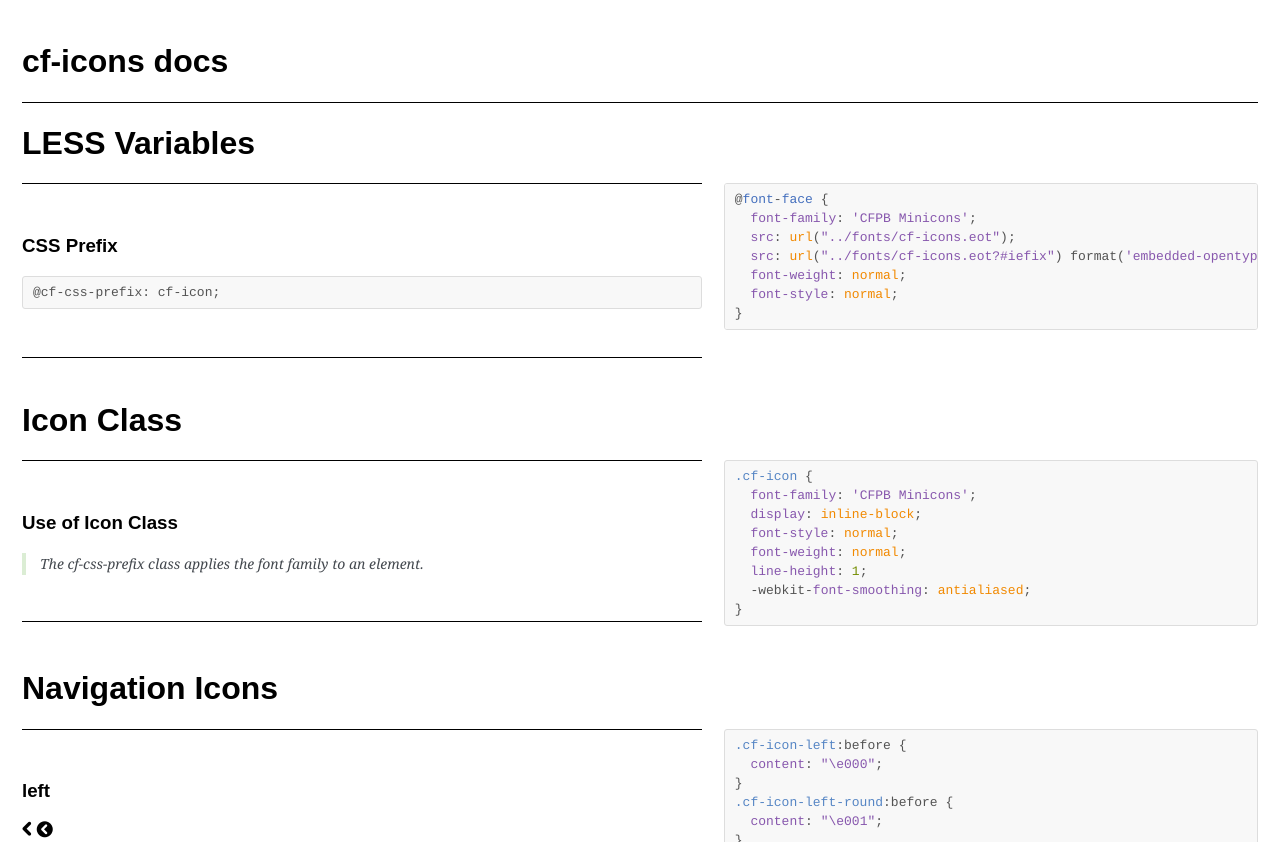
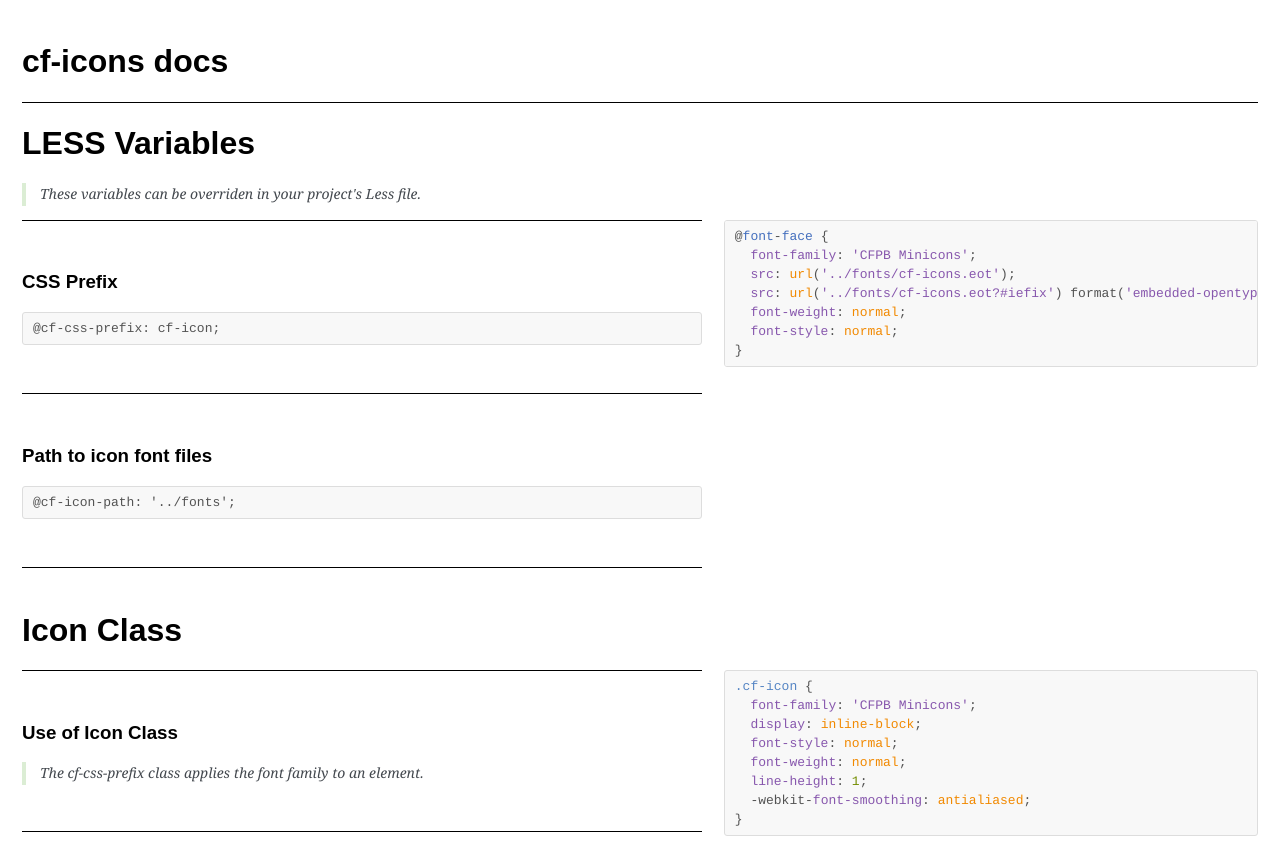
Before and after one commit to cfpb/cf-icons, a website: page docs/index.html in a window 1280 px wide. Shown: the top 842 px of the page. Drawn offline with Linux system fonts and the light colour scheme.

Commit message:
Adds @cf-icon-path variable to allow for easily changing the path to the font files.

```diff
--- a/Gruntfile.js
+++ b/Gruntfile.js
@@ -92,6 +92,6 @@ module.exports = function(grunt) {
    * Create custom task aliases for our component build workflow.
    */
   grunt.registerTask('vendor', ['bower', 'copy:component_assets', 'copy:docs_assets', 'concat:main']);
-  grunt.registerTask('default', ['concat:main', 'less', 'string-replace', 'autoprefixer', 'copy:docs', 'topdoc']);
+  grunt.registerTask('default', ['concat:main', 'less', 'autoprefixer', 'copy:docs', 'topdoc']);
 
 };
--- a/docs/index.html
+++ b/docs/index.html
@@ -17,6 +17,9 @@
       <ul class="demo-component-list">
         <li id="less-variables" class="demo-component-list_item wrapper">
           <h1 class="demo-component-list_header">LESS Variables</h1>
+          <ul class="demo_notes">
+            <li>These variables can be overriden in your project's Less file.</li>
+          </ul>
           <ul class="demo-pattern-list">
             <li class="demo-pattern-list_item">
               <header class="demo-pattern-list_header">
@@ -28,12 +31,22 @@
                 </ul>
               </header>
             </li>
+            <li class="demo-pattern-list_item">
+              <header class="demo-pattern-list_header">
+                <h3>Path to icon font files</h3>
+                <ul class="demo_codenotes">
+                  <li>
+                    <pre class="code"><code>@cf-icon-path: '../fonts';</code></pre>
+                  </li>
+                </ul>
+              </header>
+            </li>
           </ul>
           <div class="demo-pattern-css">
             <pre class="css"><code data-language="css">@font-face {
   font-family: 'CFPB Minicons';
-  src: url(&quot;../fonts/cf-icons.eot&quot;);
-  src: url(&quot;../fonts/cf-icons.eot?#iefix&quot;) format('embedded-opentype'), url(&quot;../fonts/cf-icons.woff&quot;) format('woff'), url(&quot;../fonts/cf-icons.ttf&quot;) format('truetype'), url(&quot;../fonts/cf-icons.svg&quot;) format('svg');
+  src: url('../fonts/cf-icons.eot');
+  src: url('../fonts/cf-icons.eot?#iefix') format('embedded-opentype'), url('../fonts/cf-icons.woff') format('woff'), url('../fonts/cf-icons.ttf') format('truetype'), url('../fonts/cf-icons.svg') format('svg');
   font-weight: normal;
   font-style: normal;
 }</code></pre>
--- a/src/less/icons.less
+++ b/src/less/icons.less
@@ -6,10 +6,15 @@
 /* topdoc
     name: LESS Variables
     family: cf-icons
+    notes:
+      - "These variables can be overriden in your project's Less file."
     patterns:
     - name: CSS Prefix
       codenotes:
         - "@cf-css-prefix: cf-icon;"
+    - name: Path to icon font files
+      codenotes:
+        - "@cf-icon-path: '../fonts';"
     tags:
     - cf-icons
 */
```
Also changed, not shown: demo/index.html (+3 -0 lines), demo/static/css/main.css (+8 -3 lines), docs/static/css/main.css (+8 -3 lines).
